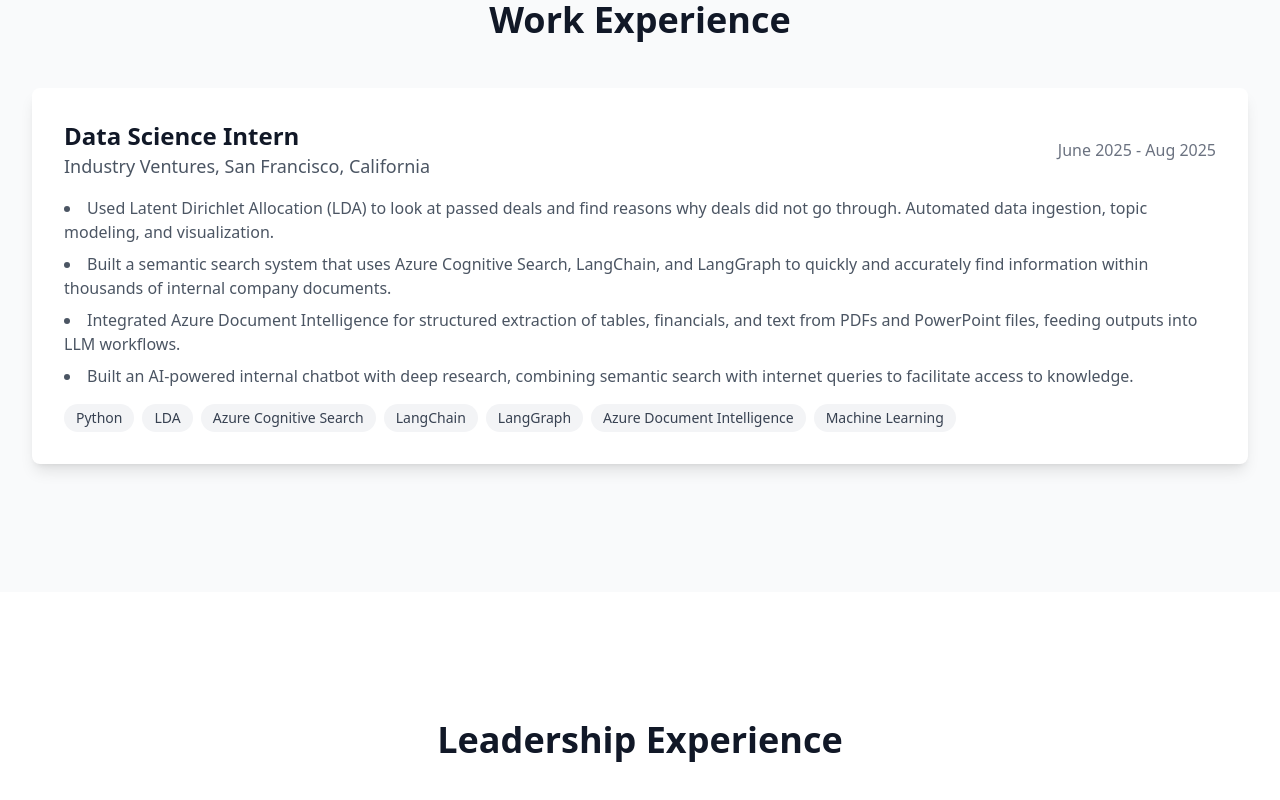
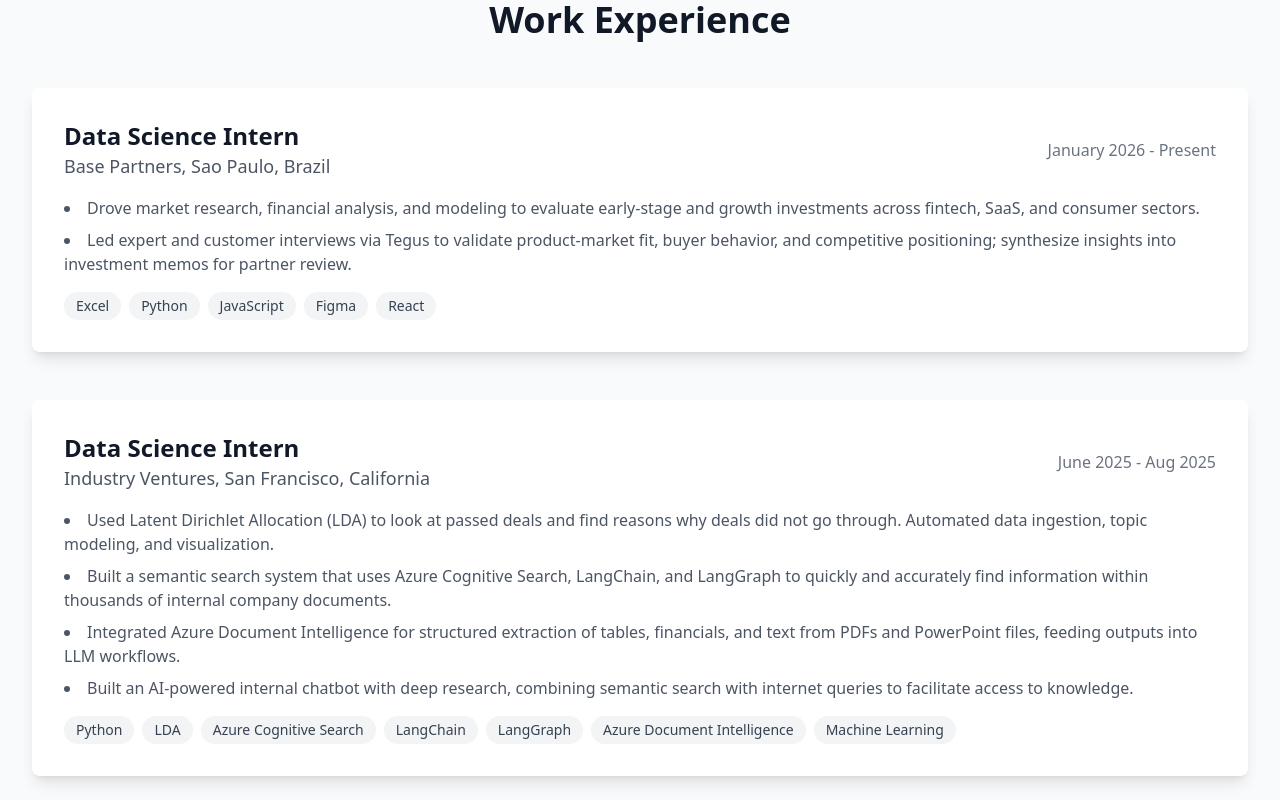
Before and after one commit to LuizFelipeBarbosa/portfolio-website, a React (Vite) app: page / in a window 1280 px wide. Shown: the part 1520-2320 px from the top of the page. Built offline with nearby package versions, Linux system fonts and the light colour scheme.

Commit message:
feat: Add new work experience entry and update project deployment link.

```diff
--- a/src/App.jsx
+++ b/src/App.jsx
@@ -13,6 +13,22 @@
 	const [isNavVisible, setIsNavVisible] = useState(false);
 
 	const workExperience = [
+				{
+			title: "Data Science Intern",
+			company: "Base Partners, Sao Paulo, Brazil",
+			period: "January 2026 - Present",
+			highlights: [
+				"Drove market research, financial analysis, and modeling to evaluate early-stage and growth investments across fintech, SaaS, and consumer sectors.",
+				"Led expert and customer interviews via Tegus to validate product-market fit, buyer behavior, and competitive positioning; synthesize insights into investment memos for partner review.",
+			],
+			technologies: [
+				"Excel",
+				"Python",
+				"JavaScript",
+				"Figma",
+				"React",
+			],
+		},
 		{
 			title: "Data Science Intern",
 			company: "Industry Ventures, San Francisco, California",
@@ -112,7 +128,7 @@
 			description:
 				"Inspired by the SPORCLE Countries of the World game, I created a website that allows users to test their knowledge of countries on a responsive zoomable map.",
 			tags: ["React", "JavaScript", "UI/UX"],
-			link: "https://hilarious-praline-94656f.netlify.app",
+			link: "https://geographyfun.netlify.app",
 		},
 	];
 
```
